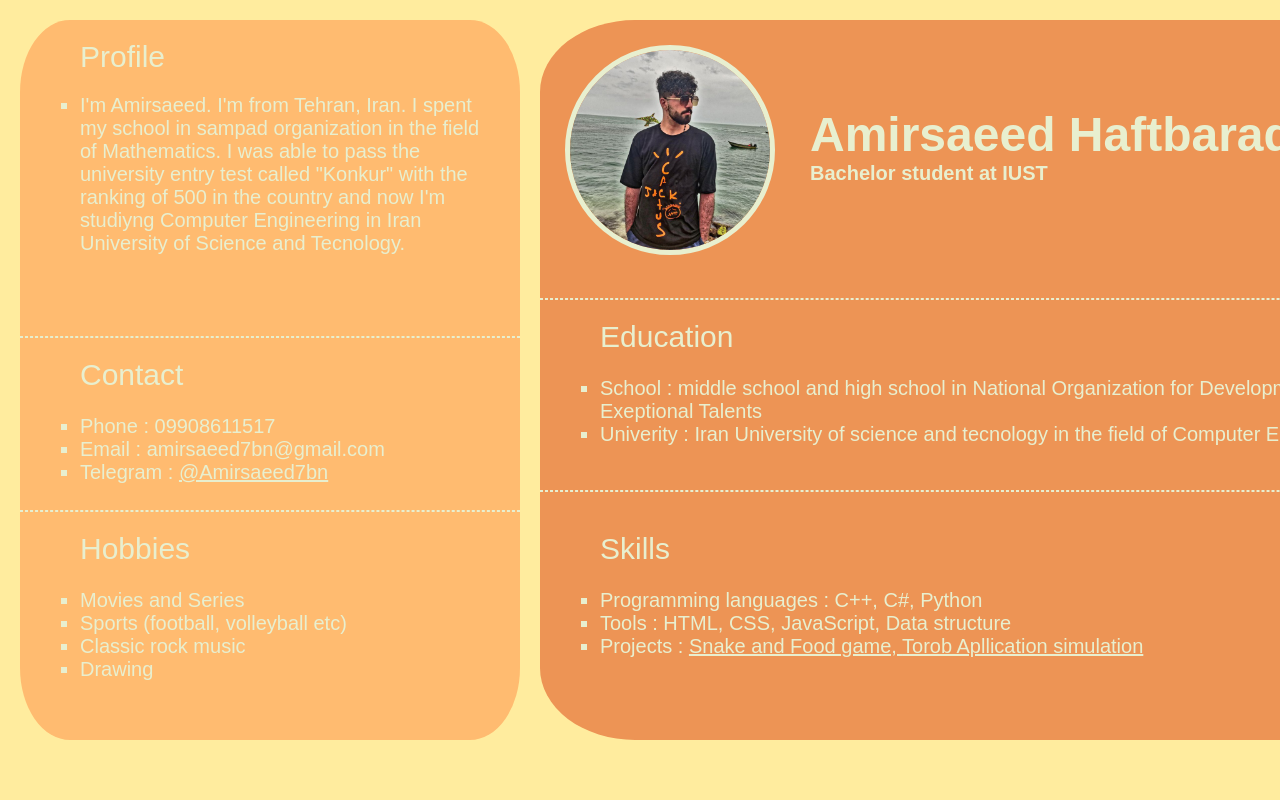
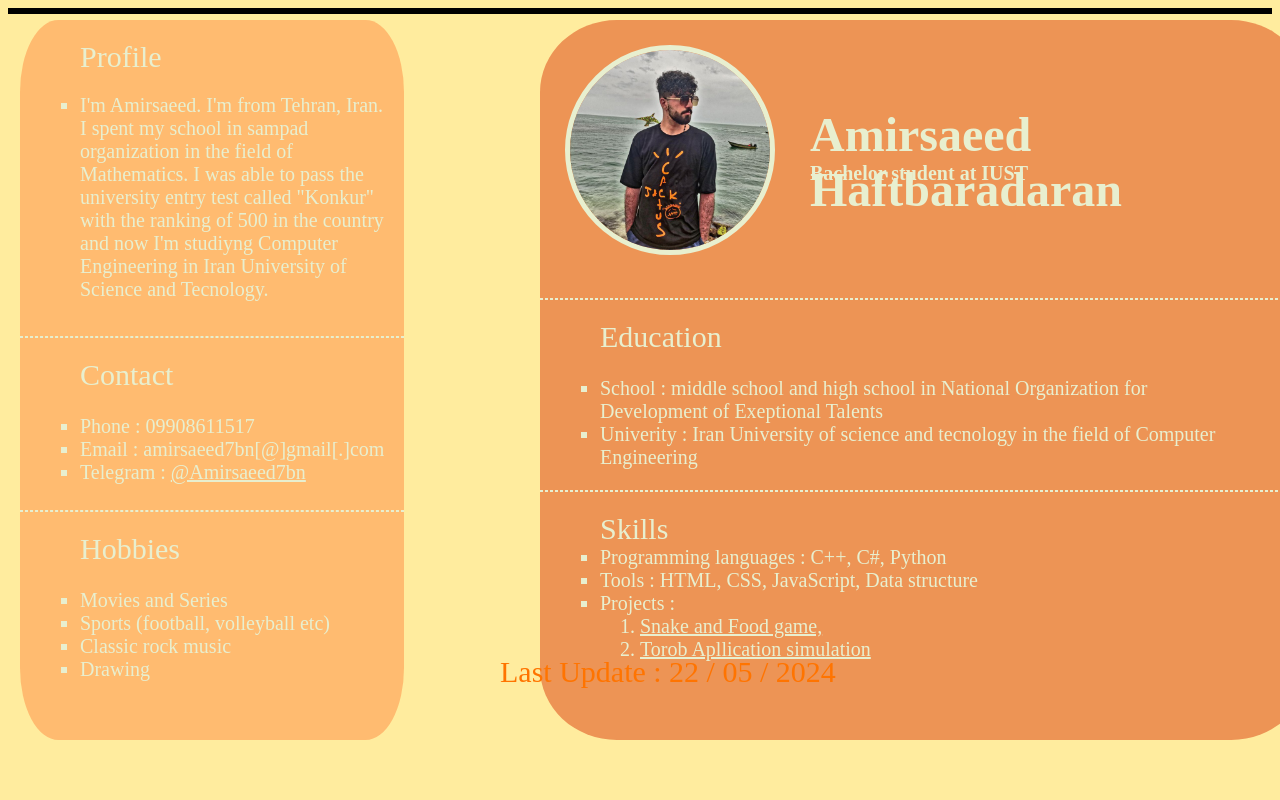
Before and after one commit to Amirsaeed7/Amirsaeed7.github.io, a plain HTML site: page index.html in a window 1280 px wide. Drawn offline with Linux system fonts and the light colour scheme.

Commit message:
updating

```diff
--- a/index.html
+++ b/index.html
@@ -1,5 +1,6 @@
 <html>
     <head>
+        <meta name="viewport" content="width=device-width, initial-scale=1.0">
         <title>Amirsaeed Haftbaradaran</title>
         <link rel="stylesheet" href="style.css">
     </head>
@@ -26,8 +27,8 @@
                     <label for="contact">Contact</label>
                     <br><br>
                     <li>Phone : 09908611517</li>
-                    <li>Email : amirsaeed7bn@gmail.com</li>
-                    <li>Telegram : <a id="telegram" href="t.me/Amirsaeed7bn">@Amirsaeed7bn</a></li>
+                    <li>Email : amirsaeed7bn[@]gmail[.]com</li>
+                    <li>Telegram : <a id="telegram" href="https://t.me/Amirsaeed7bn">@Amirsaeed7bn</a></li>
                 </ul>
 
 
@@ -75,15 +76,24 @@
                     <label for="skills">
                         Skills
                     </label>
-                    <br><br>
+
                     <li>Programming languages : C++, C#, Python</li>
                     <li>Tools : HTML, CSS, JavaScript, Data structure</li>
                     <li>Projects :
-                        <a id="project1" href="https://github.com/Amirsaeed7/Snake-Food">Snake and Food game, </a>
-                        <a id="project2" href="https://github.com/Amirsaeed7/AP-Project">Torob Apllication simulation</a>
+                        <ol>
+                            <li>
+                                <a id="project1" href="https://github.com/Amirsaeed7/Snake-Food">Snake and Food game, </a>
+                            </li>
+                            <li>
+                                <a id="project2" href="https://github.com/Amirsaeed7/AP-Project">Torob Apllication simulation</a>
+                            </li>
+                        </ol>
                     </li>
                 </ul>
             </div>
+        </div>
+        <div id = lastUp>
+            <p>Last Update : 22 / 05 / 2024</p>
         </div>
     </body>
 
--- a/style.css
+++ b/style.css
@@ -123,7 +123,7 @@ li {
     border-radius: 10%;
     top: 20px;
     left: 20px;
-    width: 500px;
+    width: 30%;
     height: 90%;
   }
   #aside #profile{
@@ -140,12 +140,12 @@ li {
   #aside #profile label{
     color: #E8EFCF;
     font-size: 30px;
-    font-family: Arial, Helvetica, sans-serif;
+    font-family: SunnySpellsBasicRegular-Yz1Wv;
   }
   #aside #profile ul{
     list-style: square outside none ;
     color: #E8EFCF;
-    font-family: Arial, Helvetica, sans-serif;
+    font-family: SunnySpellsBasicRegular-Yz1Wv;
     font-size: 20px;
 
   }
@@ -163,12 +163,12 @@ li {
   #aside #contact label{
     color: #E8EFCF;
     font-size: 30px;
-    font-family: Arial, Helvetica, sans-serif;
+    font-family: SunnySpellsBasicRegular-Yz1Wv;
   }
   #aside #contact ul{
     list-style: square outside none ;
     color: #E8EFCF;
-    font-family: Arial, Helvetica, sans-serif;
+    font-family: SunnySpellsBasicRegular-Yz1Wv;
     font-size: 20px;
 
   }
@@ -188,12 +188,12 @@ li {
   #aside #hobbies label{
     color: #E8EFCF;
     font-size: 30px;
-    font-family: Arial, Helvetica, sans-serif;
+    font-family: SunnySpellsBasicRegular-Yz1Wv;
   }
   #aside #hobbies ul{
     list-style: square outside none ;
     color: #E8EFCF;
-    font-family: Arial, Helvetica, sans-serif;
+    font-family: SunnySpellsBasicRegular-Yz1Wv;
     font-size: 20px;
 
   }
@@ -204,7 +204,7 @@ li {
     position: absolute;
     left: 540px;
     top: 20px;
-    width: 950px;
+    width: 60%;
     height: 90%;
 
   }
@@ -230,7 +230,7 @@ li {
   }
   #info h1{
     position: absolute;
-    font-family: Arial, Helvetica, sans-serif ;
+    font-family: SunnySpellsBasicRegular-Yz1Wv ;
     color: #E8EFCF;
     font-size: 48px;
     font-weight: bolder;
@@ -240,7 +240,7 @@ li {
   }
   #info h2{
     position: absolute;
-    font-family: Arial, Helvetica, sans-serif;
+    font-family: SunnySpellsBasicRegular-Yz1Wv;
     color: #E8EFCF;
     font-size: 20px;
     top: 105px;
@@ -262,12 +262,12 @@ li {
   #main #education label{
     color: #E8EFCF;
     font-size: 30px;
-    font-family: Arial, Helvetica, sans-serif;
+    font-family: SunnySpellsBasicRegular-Yz1Wv;
   }
   #main #education ul{
     list-style: square outside none ;
     color: #E8EFCF;
-    font-family: Arial, Helvetica, sans-serif;
+    font-family: SunnySpellsBasicRegular-Yz1Wv;
     font-size: 20px;
 
   }
@@ -276,21 +276,21 @@ li {
     border :none ;
     border-radius: 0%;
     position: relative;
-    top: 20px;
+    top: 0px;
     left: 20px;
     right: 20px;
-    height: 30%;
+    height: 50%;
     width: 90%;
   }
   #main #skills label{
     color: #E8EFCF;
     font-size: 30px;
-    font-family: Arial, Helvetica, sans-serif;
+    font-family: SunnySpellsBasicRegular-Yz1Wv;
   }
   #main #skills ul {
     list-style: square outside none ;
     color: #E8EFCF;
-    font-family: Arial, Helvetica, sans-serif;
+    font-family: SunnySpellsBasicRegular-Yz1Wv;
     font-size: 20px;
 
   }
@@ -312,3 +312,12 @@ li {
   {
     color:#E8EFCF;
   }
+  #lastUp p{
+    color: #ff7400;
+    font-size: 30px;
+    font-family: SunnySpellsBasicRegular-Yz1Wv;
+    position: absolute;
+    top : 625px;
+    left : 500px;
+
+  }
```
Also changed, not shown: sunny-spells-basic-font/SunnySpellsBasicRegular-Yz1Wv.ttf (added), sunny-spells-basic-font/info.txt (added), 1 other file.
